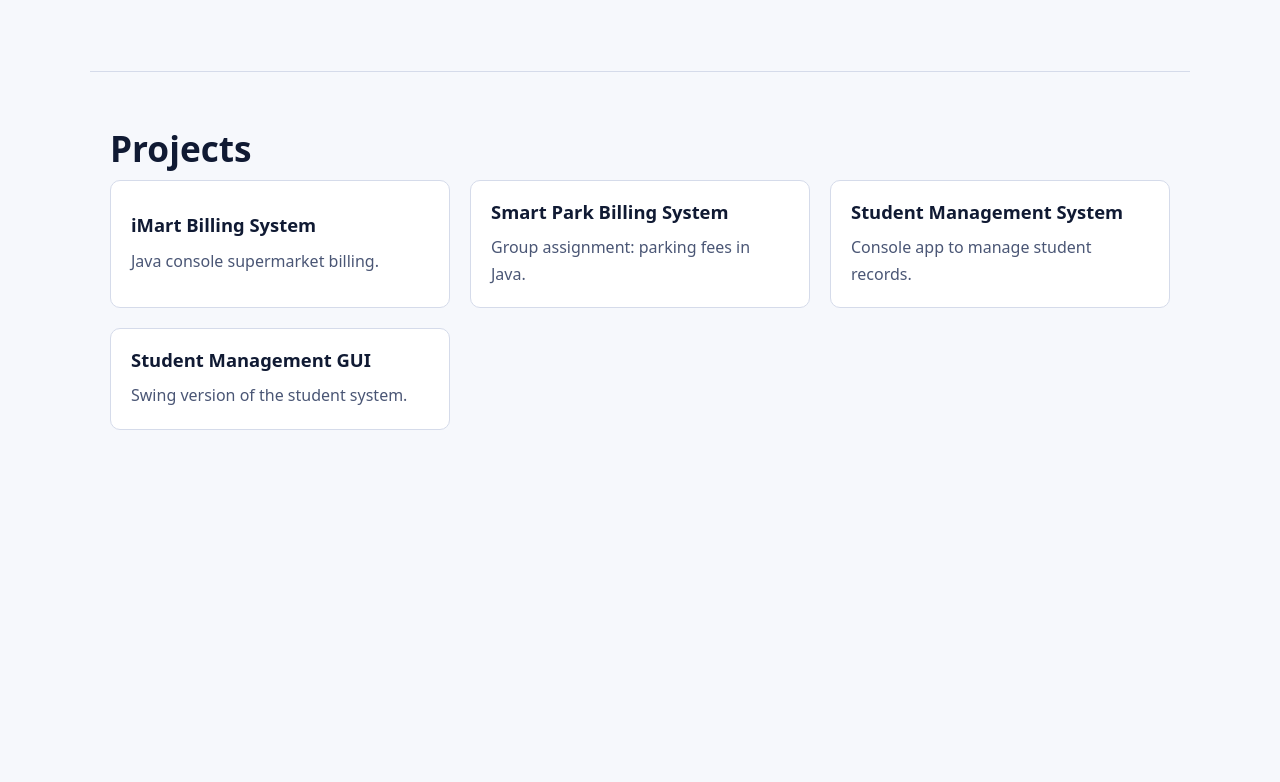
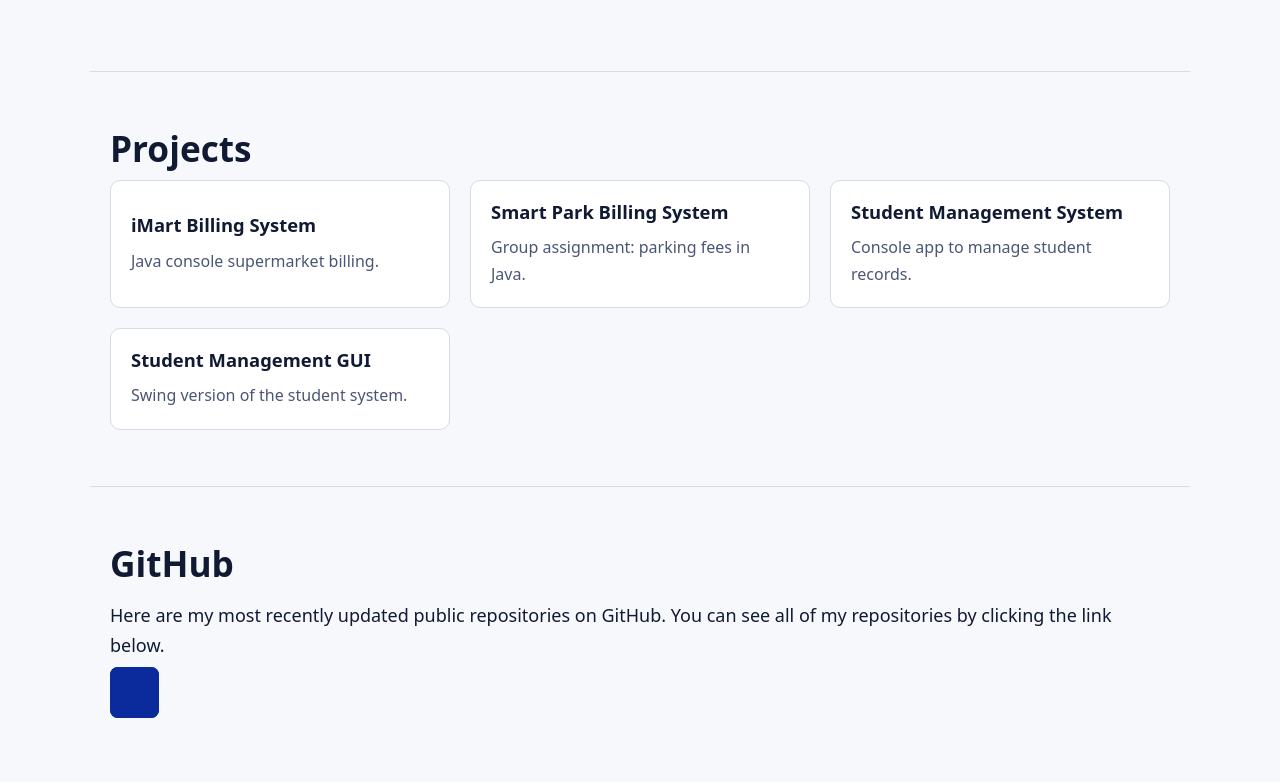
Before and after one commit to hirun-hsdz/portfolio-website, a plain HTML site: page index.html in a window 1280 px wide. Shown: the part 1193-1975 px from the top of the page. Before the commit the page ends 1679 px from the top, so only its background shows below. Drawn offline with Linux system fonts and the light colour scheme.

Commit message:
add.github

```diff
--- a/index.html
+++ b/index.html
@@ -59,6 +59,16 @@
         <div class="grid" id="projectGrid"></div>
     </section>
 
+    <section id="github" class="section" aria-labelledby="github-title">
+        <h2 id="github-title">GitHub</h2>
+        <p>Here are my most recently updated public repositories on GitHub. You can see all of my repositories by clicking the link below.</p>
+        <a class="btn" id="ghLink" href="" target="_blank" rel="noopener noreferrer"></a>
+        <div class="grid" id="repoGrid"></div>
+        <p id="ghStatus" class="status"></p>
+    </section>
+
+
+
 
 
 
```
